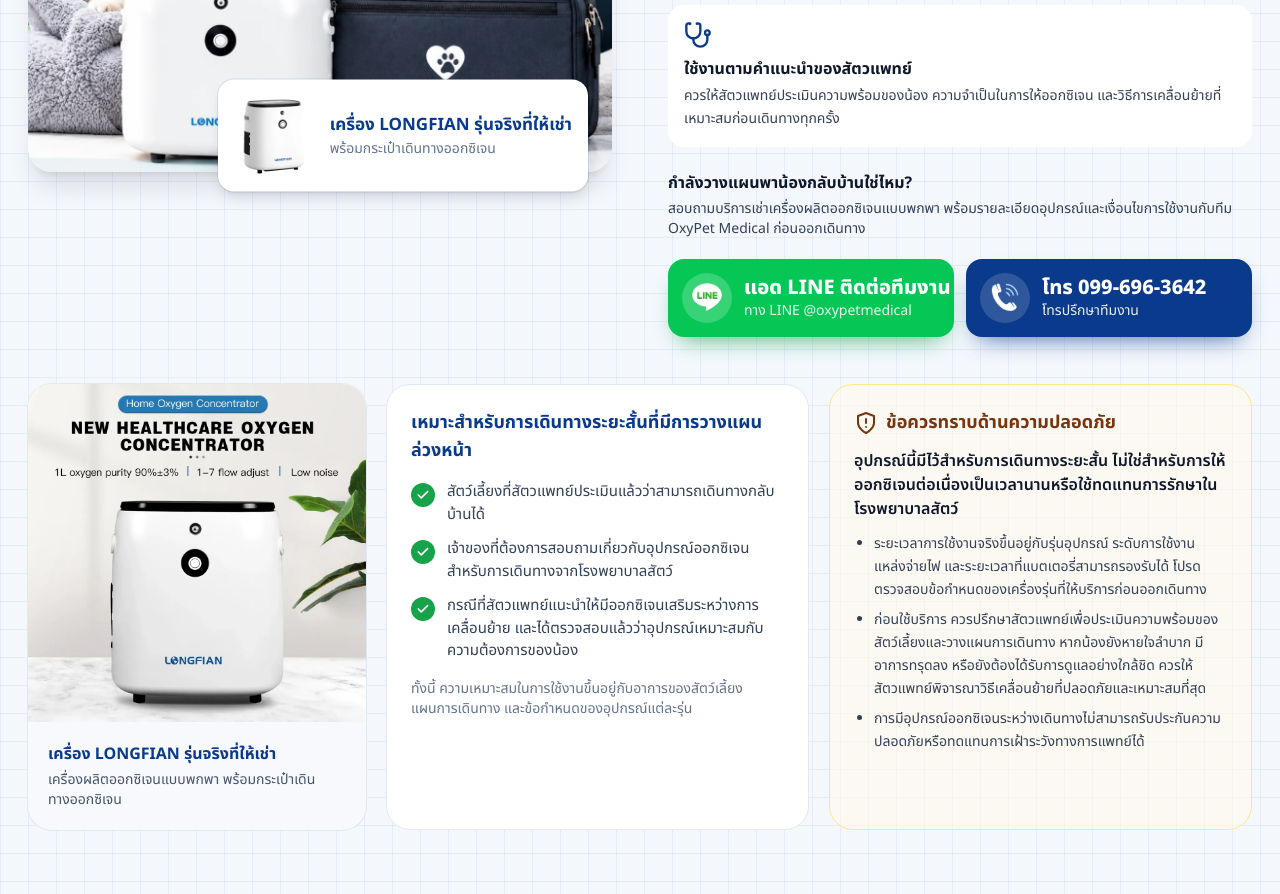
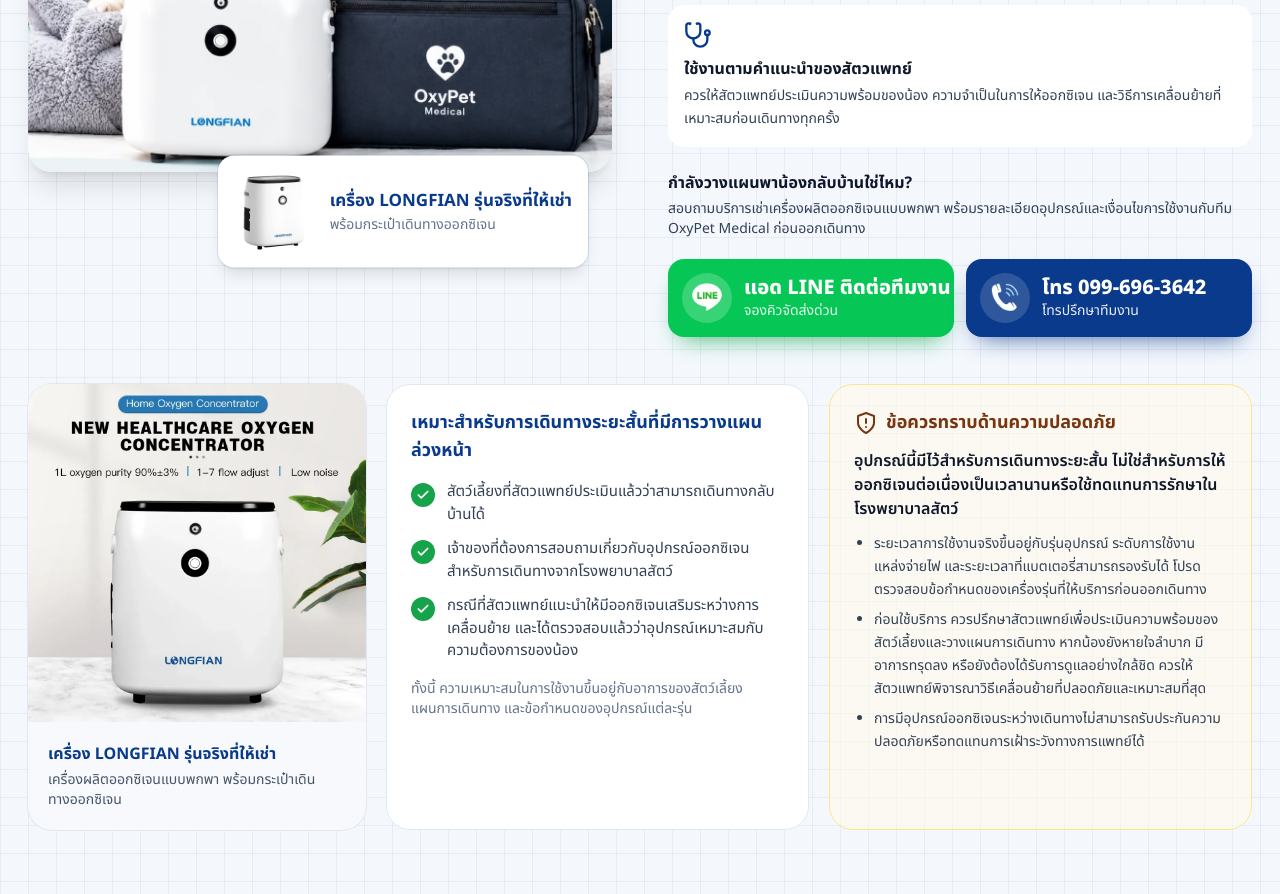
Before and after one commit to KareePe/oxypet, a website: page index.html in a window 1280 px wide. Shown: the part 3811-4705 px from the top of the page. Drawn offline with Linux system fonts and the light colour scheme; a web font is replaced by a local one.

Commit message:
some change

```diff
--- a/index.html
+++ b/index.html
@@ -106,7 +106,7 @@
     />
 
     <!-- Compiled Tailwind CSS (built via `npm run build:css`) -->
-    <link rel="stylesheet" href="assets/css/style.min.css?v=45" />
+    <link rel="stylesheet" href="assets/css/style.min.css?v=46" />
 
     <!-- Enables the scroll-reveal styles only when JS can run (see bottom of page) -->
     <script>
@@ -1910,7 +1910,7 @@
               decoding="async"
             />
             <div
-              class="absolute -bottom-6 left-4 right-4 flex motion-safe:animate-float-soft items-center gap-4 rounded-2xl bg-white p-3 shadow-lg ring-1 ring-[#0A3A8B]/10 sm:left-auto sm:right-6 sm:max-w-sm sm:p-4"
+              class="float-longfian relative mx-auto mt-0 md:mt-0 md:-bottom-[100px] flex w-fit max-w-sm motion-safe:animate-float-soft items-center gap-4 rounded-2xl bg-white p-3 shadow-lg ring-1 ring-[#0A3A8B]/10 sm:p-4 md:absolute md:right-6 md:mx-0"
             >
               <img
                 src="assets/img/portable-o2-longfian.webp"
@@ -2039,7 +2039,7 @@
                       >แอด LINE ติดต่อทีมงาน</span
                     >
                     <span class="text-[13px] font-medium opacity-90 md:text-sm"
-                      >ทาง LINE @oxypetmedical</span
+                      >จองคิวจัดส่งด่วน</span
                     >
                   </span>
                 </a>
```
Also changed, not shown: assets/css/style.min.css.
